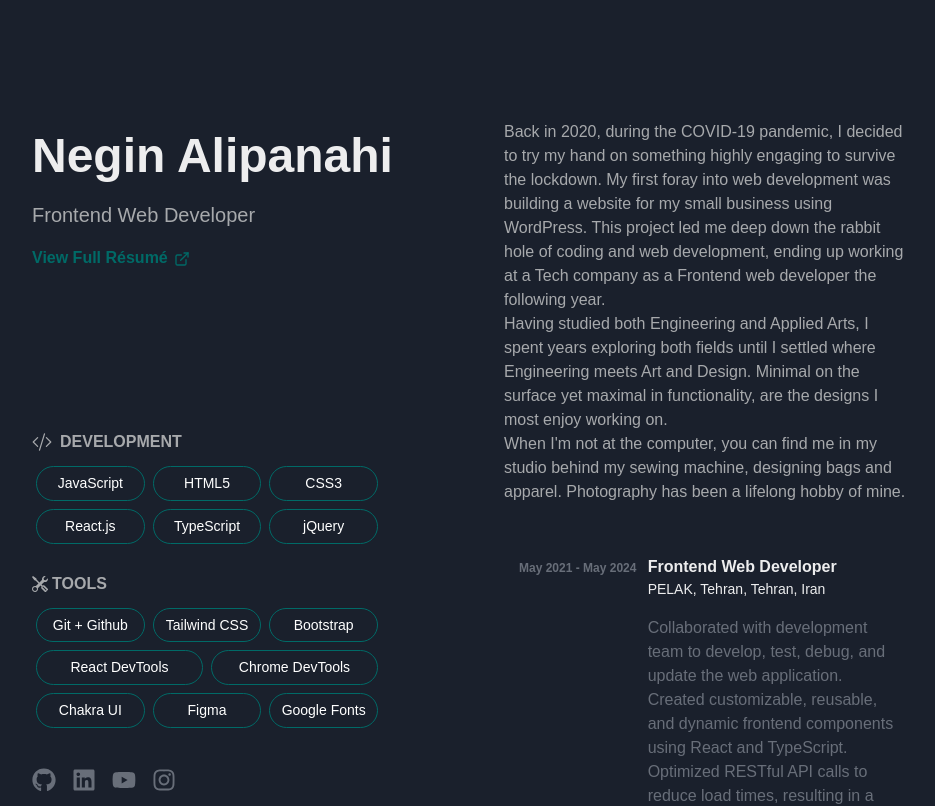
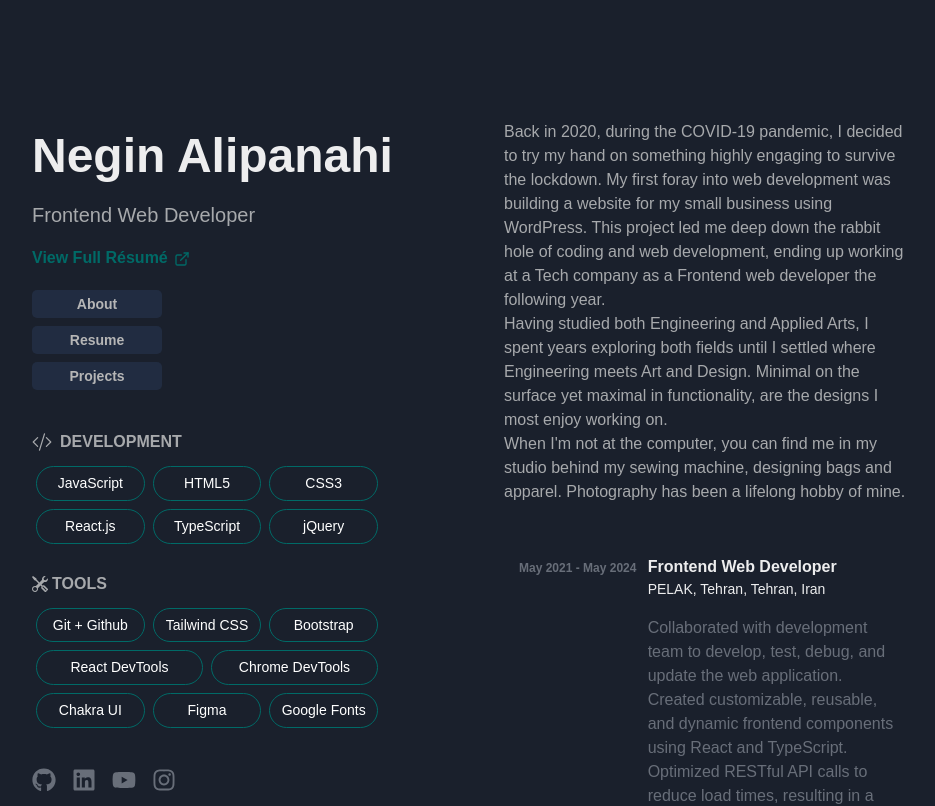
Before and after one commit to nealphi/portfolio, a React (Vite) app: page / in a window 1280 px wide. Shown: the top 806 px of the page, without its empty margins (168-1103 px from the left). Built offline with nearby package versions, Linux system fonts and the light colour scheme.

Commit message:
simppleButton revised

```diff
--- a/src/components/SimpleButton.tsx
+++ b/src/components/SimpleButton.tsx
@@ -1,11 +1,33 @@
-import { Button } from "@chakra-ui/react";
-
-interface SimpleButtonProps {
-  children: React.ReactNode;
+import { Box } from "@chakra-ui/react";
+interface Props {
+  children: string;
   onClick: () => void;
 }
 
-const SimpleButton = ({ children, onClick }: SimpleButtonProps) => {
+const SimpleButton = ({ children, onClick }: Props) => {
+  return (
+    <Box
+      as="button"
+      width="130px"
+      height="30px"
+      transition="all 0.7s cubic-bezier(.08,.52,.52,1)"
+      borderRadius="5px"
+      fontSize="14px"
+      fontWeight="bold"
+      bg="#212C41"
+      color="#B6B6B6"
+      justifyContent="center"
+      _hover={{ color: "white", bg: "#006a67", w: "170px" }}
+      _active={{
+        bg: "gray",
+        transform: "scale(0.98)",
+        borderColor: "#bec3c9",
+      }}
+      onClick={() => onClick()}
+    >
+      {children}
+    </Box>
+  );
 };
 
 export default SimpleButton;
```
